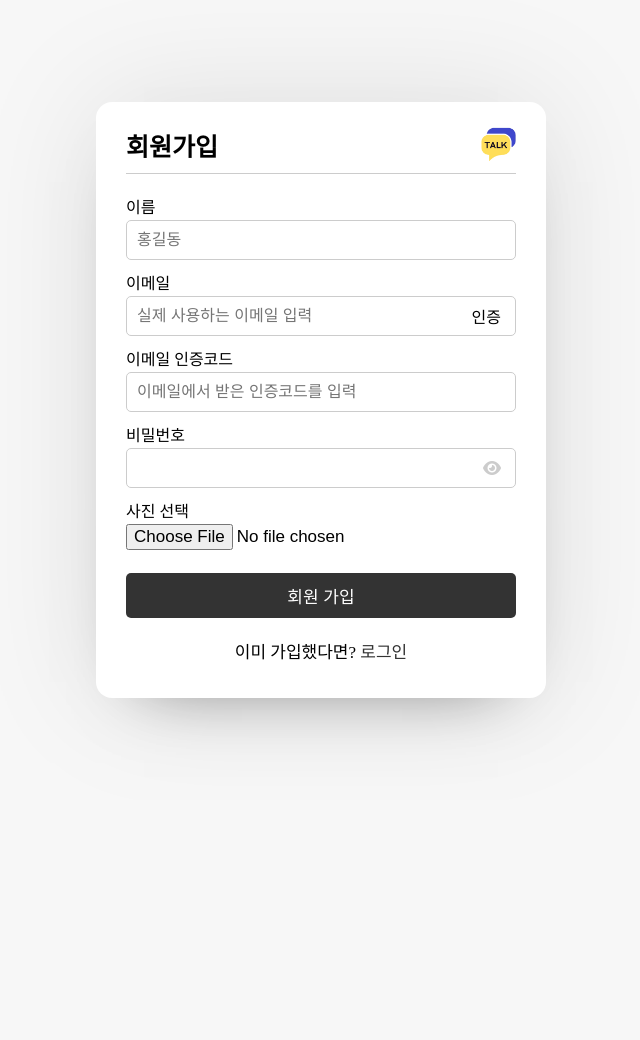
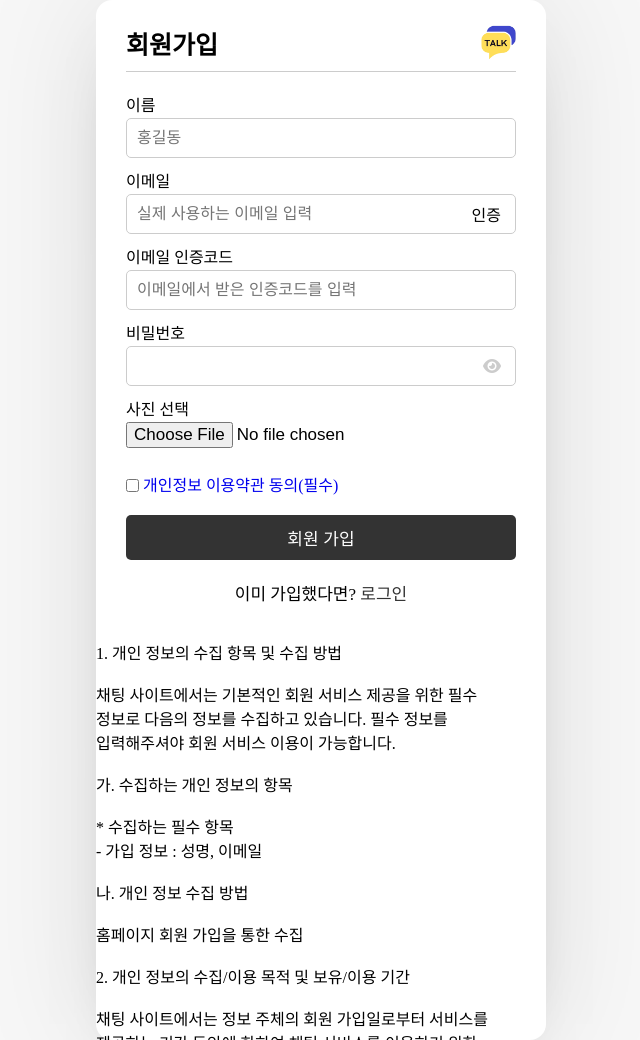
Before and after one commit to hyundai-sangho/chatting, a PHP site: page /chatting/ in a window 1280 px wide. Shown: the whole page, without its empty margins (319-959 px from the left). Before the commit the page ends 738 px from the top, so only its background shows below. Run offline with PHP 8.4, Linux system fonts and the light colour scheme; some libraries are stand-ins or nearby versions.

Commit message:
개인정보 이용 약관 모달 추가

```diff
--- a/index.php
+++ b/index.php
@@ -15,6 +15,32 @@
 }
 
 ?>
+
+<!-- jquery 모달 css -->
+<link rel="stylesheet" href="https://cdnjs.cloudflare.com/ajax/libs/jquery-modal/0.9.1/jquery.modal.min.css" />
+
+
+<style>
+  /* ( 크롬, 사파리, 오페라, 엣지 ) 동작 */
+  .scroll::-webkit-scrollbar {
+    display: none;
+  }
+
+  .scroll {
+    -ms-overflow-style: none;
+    /* 인터넷 익스플로러 */
+    scrollbar-width: none;
+    /* 파이어폭스 */
+  }
+
+
+  /* 스크롤바 생성 */
+  .scroll {
+    width: 400px;
+    height: 400px;
+    overflow-y: scroll;
+  }
+</style>
 
 <body>
 
@@ -49,13 +75,26 @@
 
         <div class="field input">
           <label>비밀번호</label>
-          <input type="password" name="password" id="password" required />
-          <i class="fas fa-eye" class="eyePassword"></i>
+          <input type="password" id="signupPassword" class="password" required />
+          <i class="fas fa-eye"></i>
         </div>
 
-        <div class="field image">
-          <label>사진 선택</label>
-          <input type="file" name="image" id="signupImageFile" accept="image/*" />
+        <div style="display: flex; justify-content: space-between;">
+          <div class="field image">
+            <label>사진 선택</label>
+            <input type="file" name="image" id="signupImageFile" accept="image/*" />
+          </div>
+          <div>
+            <img id="signupImage" style="display:none; width: 50px; height: 50px; object-fit: cover; position: relative; top: 5px;">
+          </div>
+        </div>
+
+        <div style="margin-top: 15px; margin-bottom: 5px;" id="signupPrivacy">
+          <input type="checkbox" id="signupPrivacyCheckbox" />
+
+          <a href="#signupPrivacyModal" rel="modal:open">
+            <span style="position: relative; top: -0.7px; cursor: pointer;">개인정보 이용약관 동의(필수)</span>
+          </a>
         </div>
 
         <div class="field button">
@@ -67,6 +106,38 @@
       </div>
     </section>
 
+    <!-- 햄버거 버튼 모달-->
+    <div id="signupPrivacyModal" class="modal">
+      <div class="scroll">
+        <p style="width: 400px; height: 400px; word-break: keep-all;">
+
+          1. 개인 정보의 수집 항목 및 수집 방법<br><br>
+          채팅 사이트에서는 기본적인 회원 서비스 제공을 위한 필수 정보로
+          다음의 정보를 수집하고 있습니다. 필수 정보를 입력해주셔야 회원 서비스 이용이 가능합니다.<br><br>
+
+          가. 수집하는 개인 정보의 항목 <br><br>
+          * 수집하는 필수 항목<br>
+          - 가입 정보 : 성명, 이메일<br><br>
+
+          나. 개인 정보 수집 방법<br><br>
+          홈페이지 회원 가입을 통한 수집 <br><br>
+
+          2. 개인 정보의 수집/이용 목적 및 보유/이용 기간<br><br>
+          채팅 사이트에서는 정보 주체의 회원 가입일로부터 서비스를 제공하는 기간 동안에 한하여
+          채팅 서비스를 이용하기 위한 최소한의 개인정보를 보유 및 이용 하게 됩니다.<br><br>
+
+          회원가입 등을 통해 개인정보의 수집·이용, 제공 등에 대해 동의하신 내용은 언제든지 철회하실 수 있습니다.
+
+        </p>
+      </div>
+    </div>
+
+    <!-- jquery.js 추가 :) -->
+    <script src="https://cdnjs.cloudflare.com/ajax/libs/jquery/3.0.0/jquery.min.js"></script>
+
+    <!-- jquery modal js 추가 -->
+    <script src="https://cdnjs.cloudflare.com/ajax/libs/jquery-modal/0.9.1/jquery.modal.min.js"></script>
+
     <!-- Sweet Alert 팝업 -->
     <script src="https://unpkg.com/sweetalert/dist/sweetalert.min.js"></script>
     <!-- 비밀번호 부분의 눈알 클릭시 동작 -->
```
